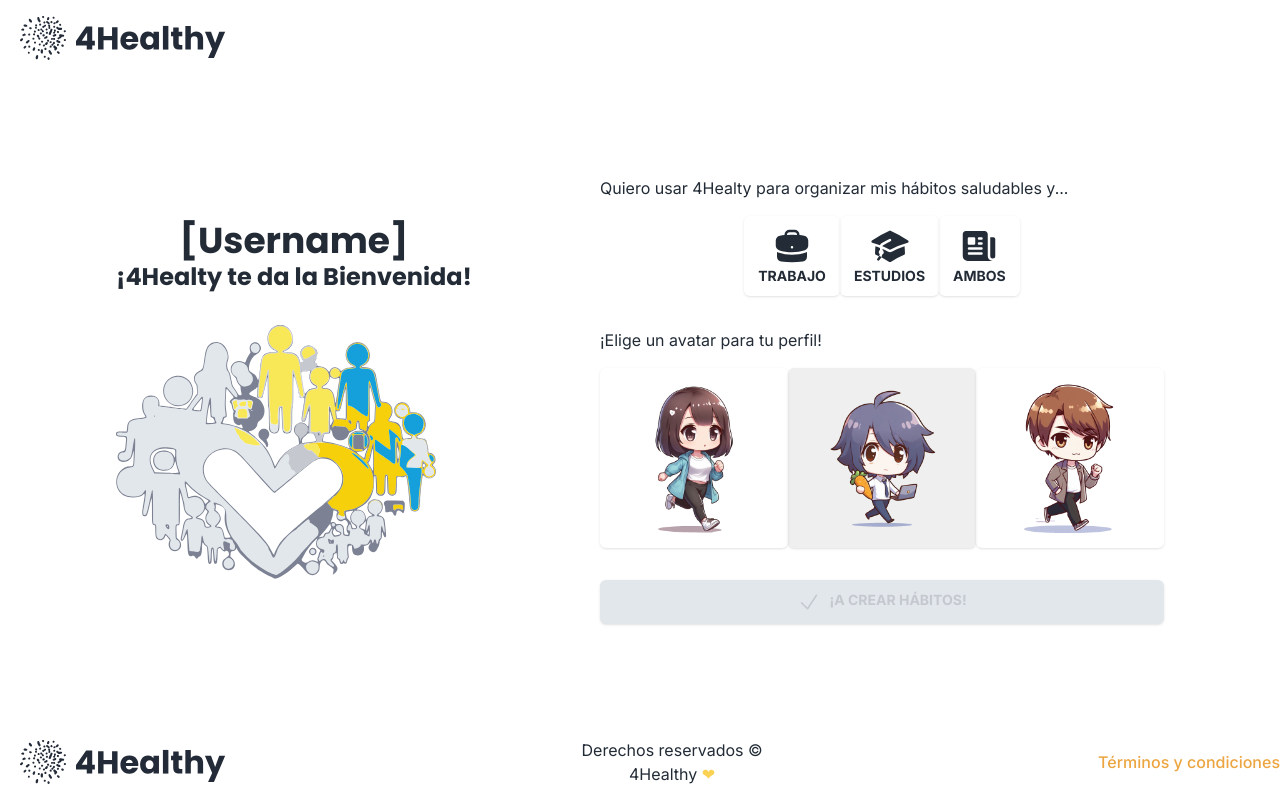
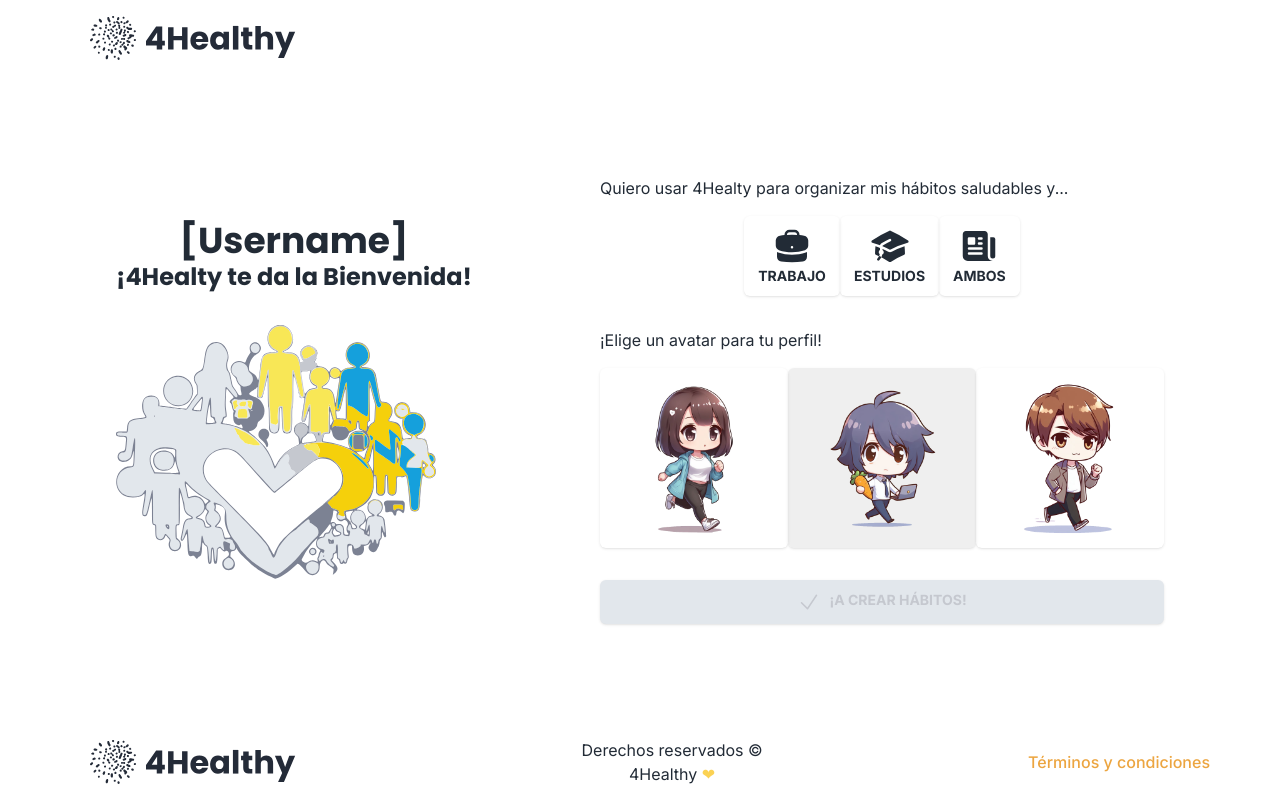
Before and after one commit to ihc4healthy/4healthyapp, a React (Create React App) app: page /#/welcome in a window 1280 px wide. Built offline with nearby package versions, Linux system fonts and the light colour scheme.

Commit message:
fontawesomeicons + theming

```diff
--- a/package.json
+++ b/package.json
@@ -4,6 +4,9 @@
   "homepage": "https://ihc4healthy.github.io/4healthyapp/#",
   "private": true,
   "dependencies": {
+    "@fortawesome/fontawesome-svg-core": "^6.4.2",
+    "@fortawesome/free-solid-svg-icons": "^6.4.2",
+    "@fortawesome/react-fontawesome": "^0.2.0",
     "@headlessui/react": "^1.7.17",
     "@heroicons/react": "^2.0.18",
     "@material-tailwind/react": "^2.1.4",
--- a/src/css/styles.css
+++ b/src/css/styles.css
@@ -9,7 +9,8 @@
   }
   /* Buttons */
   button, [class^="btn"] {
-    @apply flex gap-x-2 justify-center rounded-md px-3.5 py-2.5 text-sm font-semibold uppercase !important;
+    @apply rounded-md;
+    @apply flex gap-x-2 justify-center px-3.5 py-2.5 text-sm font-semibold uppercase !important;
   }
   .btn-primary, .btn-secondary, .btn-elevated {
     @apply shadow hover:shadow-md focus:shadow active:shadow-sm !important;
--- a/src/css/tstyles.css
+++ b/src/css/tstyles.css
@@ -1,5 +1,5 @@
 @import url('https://fonts.googleapis.com/css2?family=Inter:wght@400;500;700&family=Poppins:wght@600;700&display=swap');
-
+/*
 :root {
    --primary-light: #fce978;
    --primary-main: #fbd254;
@@ -22,7 +22,7 @@
    --shadow-lvl3: 0px 0px 16pt rgba(0, 0, 0, 0.3);
    --font-headings: 'Poppins', 'Inter', 'Trebuchet MS', 'Lucida Sans Unicode', 'Lucida Grande', 'Lucida Sans', Arial, sans-serif;
    --font-display: 'Inter', 'Trebuchet MS', 'Lucida Sans Unicode', 'Lucida Grande', 'Lucida Sans', Arial, sans-serif;
-}
+} */
 
 body {
     margin: 0;
--- a/src/index.js
+++ b/src/index.js
@@ -4,11 +4,24 @@ import './css/styles.css';
 import './index.css';
 import App from './App';
 import reportWebVitals from './reportWebVitals';
+import { ThemeProvider } from '@material-tailwind/react';
+import { customTheme } from './utils/customTheme';
+
+// const consoleWarn = console.warn;
+// const SUPPRESSED_WARNINGS = ['color'];
+
+// console.warn = function filterWarnings(msg, ...args) {
+//     if (!SUPPRESSED_WARNINGS.some((entry) => msg.includes(entry))) {
+//         consoleWarn(msg, ...args);
+//     }
+// };
 
 const root = ReactDOM.createRoot(document.getElementById('root'));
 root.render(
   <React.StrictMode>
-    <App />
+    <ThemeProvider value={customTheme}>
+      <App />
+    </ThemeProvider>
   </React.StrictMode>
 );
 
--- a/tailwind.config.js
+++ b/tailwind.config.js
@@ -1,13 +1,7 @@
 /** @type {import('tailwindcss').Config} */
-module.exports = {
-  content: [
-    './src/**/*.{js,jsx,ts,tsx}',
-    './pages/**/*.{html,js}',
-    './components/**/*.{html,js}',
-    './index.html',
-  ],
-  theme: {
-    colors: {
+const withMT = require("@material-tailwind/react/utils/withMT");
+
+colors = {
   //accentColor
   transparent: 'transparent',
   primary: {
@@ -42,12 +36,26 @@ module.exports = {
     paper: '#ffffff',
     disabled: '#e2e7ec',
   }
-    },
+};
+
+module.exports = withMT({
+  content: [
+    './src/**/*.{js,jsx,ts,tsx}',
+    './pages/**/*.{html,js}',
+    './components/**/*.{html,js}',
+    './index.html',
+  ],
+  theme: {
     fontFamily: {
-      headings: ['Poppins', 'sans-serif'],
+      sans: ['Poppins', 'sans-serif'],
+      body: ['Inter', 'Poppins', 'sans-serif'],
     },
     extend: {
+      colors: colors,
+      fontFamily: {
+        heading: 'Poppins, sans-serif',
+      }
     },
   },
   plugins: [],
-}
+});
```
Also changed, not shown: 1 other file (tests, documents, lock files or other folders). Lines whose indentation alone changed are shown as unchanged.
